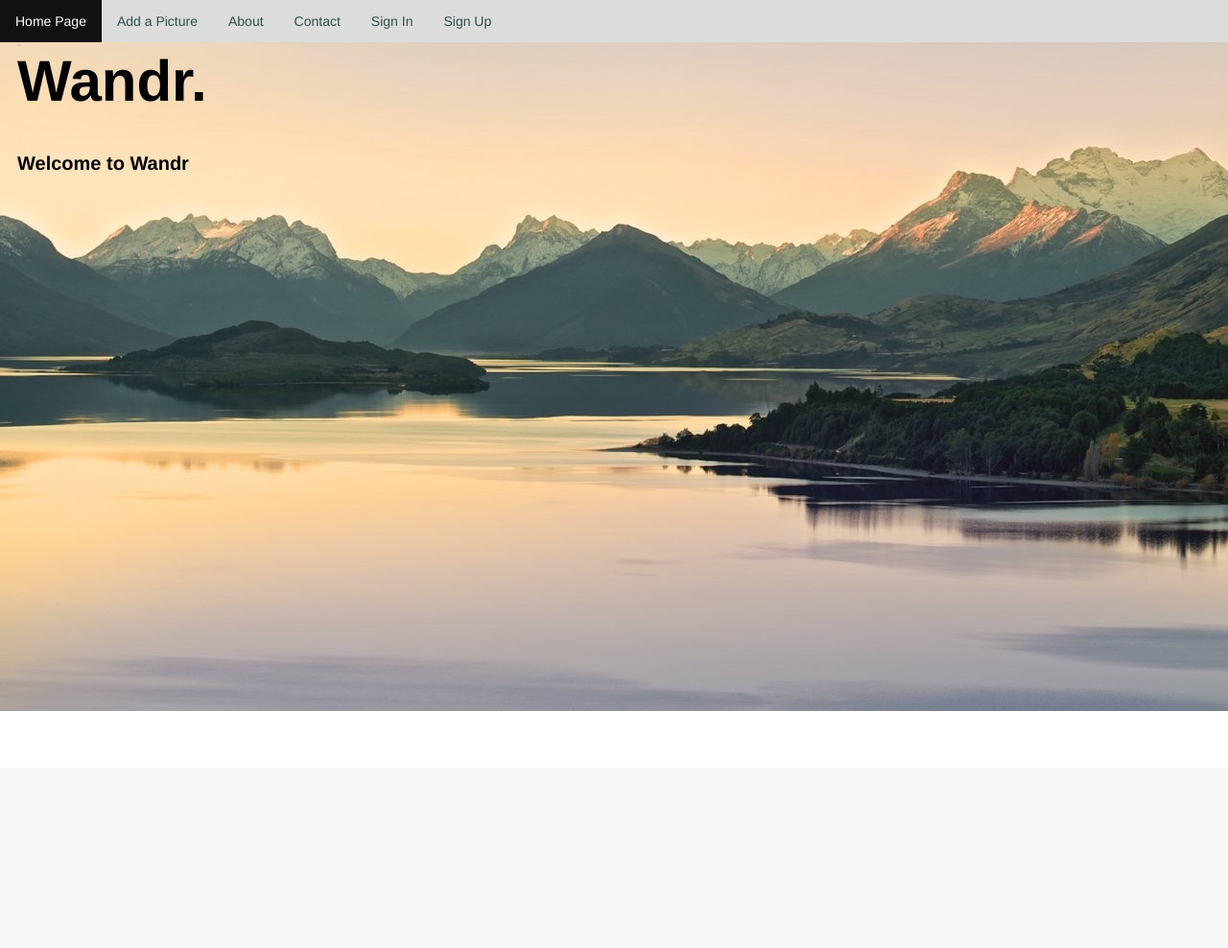
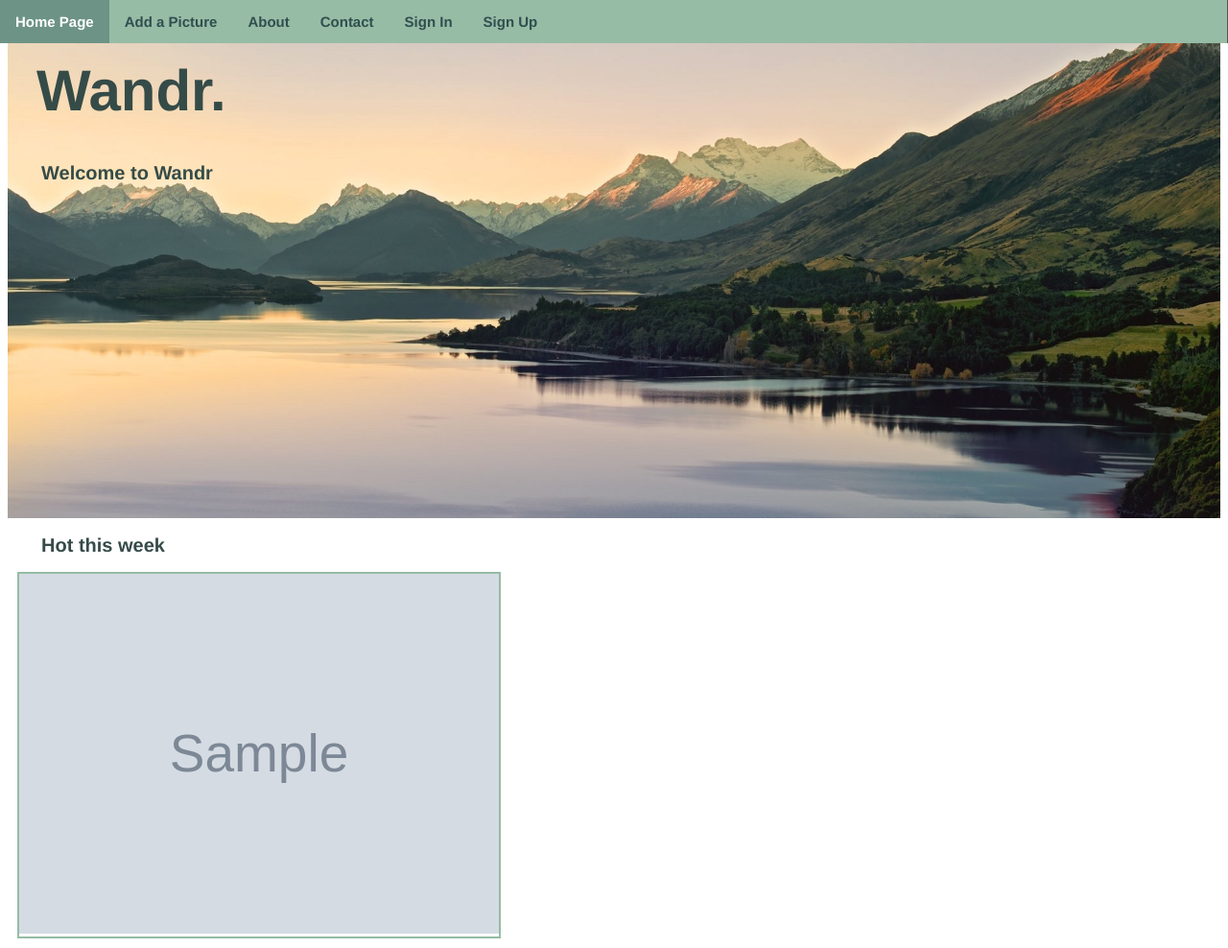
Before and after one commit to cynthi-a/Wandr, a Django app: page / in a window 1280 px wide. Shown: the whole page at 96% size. Before the commit the page ends 741 px from the top, so only its background shows below. Run offline with Django 3.2, Linux system fonts and the light colour scheme; tables that the repository leaves empty hold one stand-in row (values such as "Sample post"); grey boxes marked "Sample" are stand-in pictures; parts of the project's set-up code (start-up, migrations or seed data) failed here and were passed over.

Commit message:
exmaple picture gallery added to index page

```diff
--- a/static/css/base.css
+++ b/static/css/base.css
@@ -1,23 +1,25 @@
 body {
-	font-size: 14px;
+	font-size: 15px;
 	font-family: "Helvetica", Helvetica, sans-serif;
 }
 
 h1 {
 	padding-top: 35px;
-	padding-left: 10px;
 	font-size: 30px;
 	text-align: center;
+	color: #354b48;
 }
 
 h2 {
-	padding-left: 10px;
 	font-size: 20px;
 	text-align: center;
+	color: #354b48;
 }
 
 ul {
-		position: fixed;
+	border-right: 1px solid #555;
+	font-weight: bold;
+	position: fixed;
     top: 0;
     right: 0;
     left: 0;
@@ -25,7 +27,7 @@ ul {
     margin: 0;
     padding: 0;
     overflow: hidden;
-    background-color: #DCDCDC;
+    background-color: #96bca5;
 }
 
 ul a {
@@ -40,7 +42,7 @@ ul a {
 }
 
 ul a:hover {
-	background-color: #111;
+	background-color: #6d9386;
 	color: white;
 }
 
--- /dev/null
+++ b/static/css/image_gallery.css
@@ -0,0 +1,44 @@
+.img {
+    margin: 10px;
+    border: 2px solid #96bca5;
+    float: center;
+    width: 500px;
+    text-align: center;
+    position: relative;
+}
+
+img {
+    width: 100%;
+    height: auto;
+}
+
+.img_overlay {
+  position: absolute;
+  bottom: 0;
+  left: 0;
+  right: 0;
+  background-color: #badabf;
+  overflow: hidden;
+  width: 0;
+  height: 100%;
+  transition: .5s ease;
+}
+
+.img:hover .img_overlay {
+    width: 100%;
+    border: 1px solid #777;
+}
+
+div.desc {
+    padding: 15px;
+    text-align: center;
+}
+
+div.description {
+  white-space: nowrap;
+  position: absolute;
+  top: 50%;
+  left: 50%;
+  transform: translate(-50%, -50%);
+  -ms-transform: translate(-50%, -50%);
+}
--- a/static/css/index.css
+++ b/static/css/index.css
@@ -1,15 +1,26 @@
-body {
-	background-image: url("../images/wandrlust.jpg");
-	background-repeat: no-repeat;
+
+.parallax {
+    /* The image used */
+    background-image: url("../images/wandrlust.jpg");
+
+    /* Set a specific height */
+    min-height: 500px;
+
+    /* Create the parallax scrolling effect */
+    background-attachment: fixed;
+    background-position: center;
+    background-repeat: no-repeat;
+    background-size: cover;
 }
 
 h1 {
-
 	font-size: 60px;
-	padding-top: 10px;
+	padding-top: 20px;
+    padding-left: 30px;
 	text-align: left;
 }
 
 h2 {
 	text-align: left;
+    padding-left: 35px;
 }
--- a/templates/wandr/index.html
+++ b/templates/wandr/index.html
@@ -3,6 +3,8 @@
 
 {% block css_block %}
     <link rel="stylesheet" href="{% static "css/index.css" %}" />
+    <link rel="stylesheet" href="{% static "css/image_gallery.css" %}" />
+
 {% endblock %}
 
 {% block title_block %}
@@ -10,11 +12,53 @@
 {% endblock %}
 
 {% block body_block %}
+<div class="parallax">
     <h1>Wandr.</h1>
     {% if user.is_authenticated %}
 		<h2>Welcome to Wandr, {{ user.username }}</h2>
     {% else %}
         <h2>Welcome to Wandr</h2>
     {% endif %}
+</div>
+
+<h2>Hot this week</h2>
+{% if pictures %}
+{% for pic in pictures %}
+	<div class="img">
+		<img src="/media/travel_images/{{ pic.picture }}" alt="{{ pic.name }}"/>
+		<div class="img_overlay">
+		<div class="description">
+			{{ pic.name }}</br>
+			{{ pic.description }}</br>
+		</div>
+	</div>
+{% endfor %}
+
+{% else %}
+
+<!-- This is how it would look like if Cynthia could properly load the pictures -->
+	There are no pictures in the gallery. </br>
+	<div class="img">
+		<img src="https://images7.alphacoders.com/326/thumb-1920-326765.jpg">
+		<div class="img_overlay">
+			<div class="description">Name and Description</div>
+		</div>
+	</div>
+
+	<div class="img">
+		<img src="https://images7.alphacoders.com/326/thumb-1920-326765.jpg">
+		<div class="img_overlay">
+			<div class="description">Name and Description</div>
+		</div>
+	</div>
+
+	<div class="img">
+		<img src="https://images7.alphacoders.com/326/thumb-1920-326765.jpg">
+		<div class="img_overlay">
+			<div class="description">Name and Description</div>
+		</div>
+	</div>
+
+{% endif %}
 
 {% endblock %}
--- a/wandr/views.py
+++ b/wandr/views.py
@@ -6,11 +6,14 @@ from wandr.forms import UserForm, UserProfileForm, PictureForm
 from django.contrib.auth.decorators import login_required
 from django.contrib.auth import logout
 from registration.backends.simple.views import RegistrationView
-from .models import User, HaveBeenList
+from models import User, HaveBeenList
+from wandr.models import Picture
 
 
 def index(request):
-    return render(request, 'wandr/index.html')
+    picture_list = Picture.objects.order_by('likes')
+    context_dict = {'pictures': picture_list}
+    return render(request, 'wandr/index.html', context=context_dict)
 
 
 # register view added by Cristina 28.02.
```
Also changed, not shown: 4 other files.
